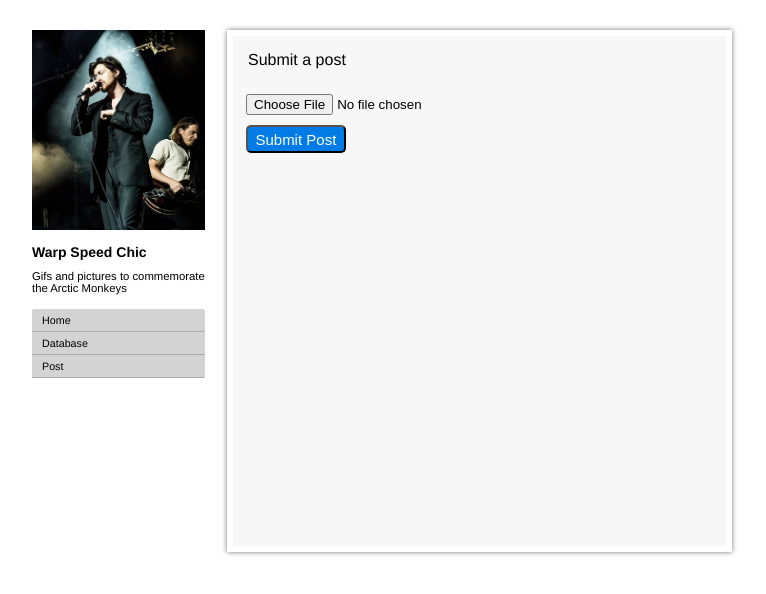
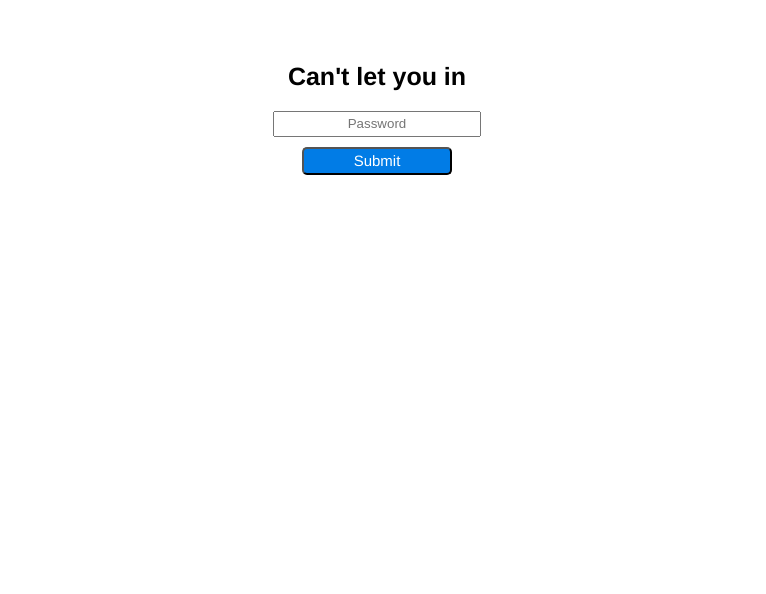
Before and after one commit to jamsme/fanPage, a Django app: page /post in a window 1280 px wide. Shown: the top 594 px of the page, without its empty margins (263-1029 px from the left). Run offline with Django 3.2, Linux system fonts and the light colour scheme.

Commit message:
backend work for the password page

```diff
--- a/apps/app/static/app/css/style.css
+++ b/apps/app/static/app/css/style.css
@@ -83,4 +83,5 @@ input#submit {
     font-weight: 400;
     height: 28px;
     font-size: 15px;
+    font-family: Helvetica;
 }
--- a/apps/app/templates/app/post.html
+++ b/apps/app/templates/app/add.html
@@ -11,7 +11,9 @@
 <body>
     <div id="left">
         {% load static %}
-        <img src="{% static "images/alexTurner.jpg" %}" alt="alexTurner">
+        <a href="/">
+            <img src="{% static "images/alexTurner.jpg" %}" alt="alexTurner">
+        </a>
         <h3>Warp Speed Chic</h3>
         <p>Gifs and pictures to commemorate the Arctic Monkeys</p>
         <div id="nav">
--- a/apps/app/templates/app/index.html
+++ b/apps/app/templates/app/index.html
@@ -11,11 +11,13 @@
 <body>
     <div id="left">
         {% load static %}
-        <img src="{% static "images/alexTurner.jpg" %}" alt="alexTurner">
+        <a href="/">
+            <img src="{% static "images/alexTurner.jpg" %}" alt="alexTurner">
+        </a>
         <h3>Warp Speed Chic</h3>
         <p>Gifs and pictures to commemorate the Arctic Monkeys</p>
         <div id="nav">
-            <a href="">
+            <a href="/">
                 <div class="navItems"><h6>Home</h6></div>
             </a>
             <a href="/database">
--- a/apps/app/urls.py
+++ b/apps/app/urls.py
@@ -2,5 +2,8 @@ from django.urls import path
 from . import views
 urlpatterns = [
     path('', views.index),
-    path('post', views.post),
+    path('post', views.passwordHtml),
+    path('database', views.database),
+    path('password', views.password),
+    path('add', views.add),
 ]
--- a/apps/app/views.py
+++ b/apps/app/views.py
@@ -1,7 +1,24 @@
 from django.shortcuts import render, redirect
+from django.contrib import messages
 
 def index(request):
     return render(request, "app/index.html")
 
-def post(request):
-    return render(request, "app/post.html")
+def database(request):
+    return render(request, "app/database.html")
+
+def passwordHtml(request):
+    return render(request, "app/password.html")
+
+def password(request):
+    p = request.POST
+
+    if request.method == 'POST':
+
+        if p['password'] != 'Alex':
+            return redirect('/')
+        else:
+            return redirect('/add')
+
+def add(request):
+    return render(request, "app/add.html")
```
Also changed, not shown: apps/app/templates/app/database.html (added, +13 -0 lines).
